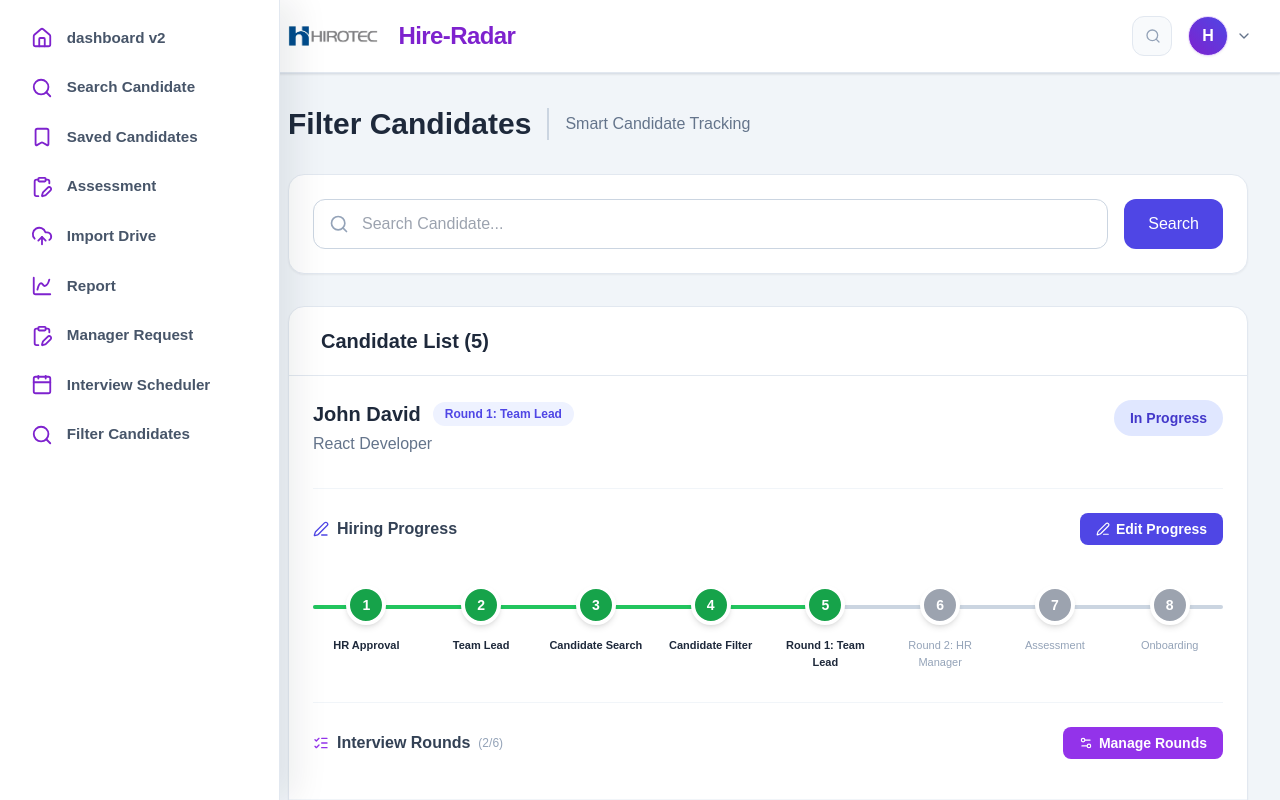
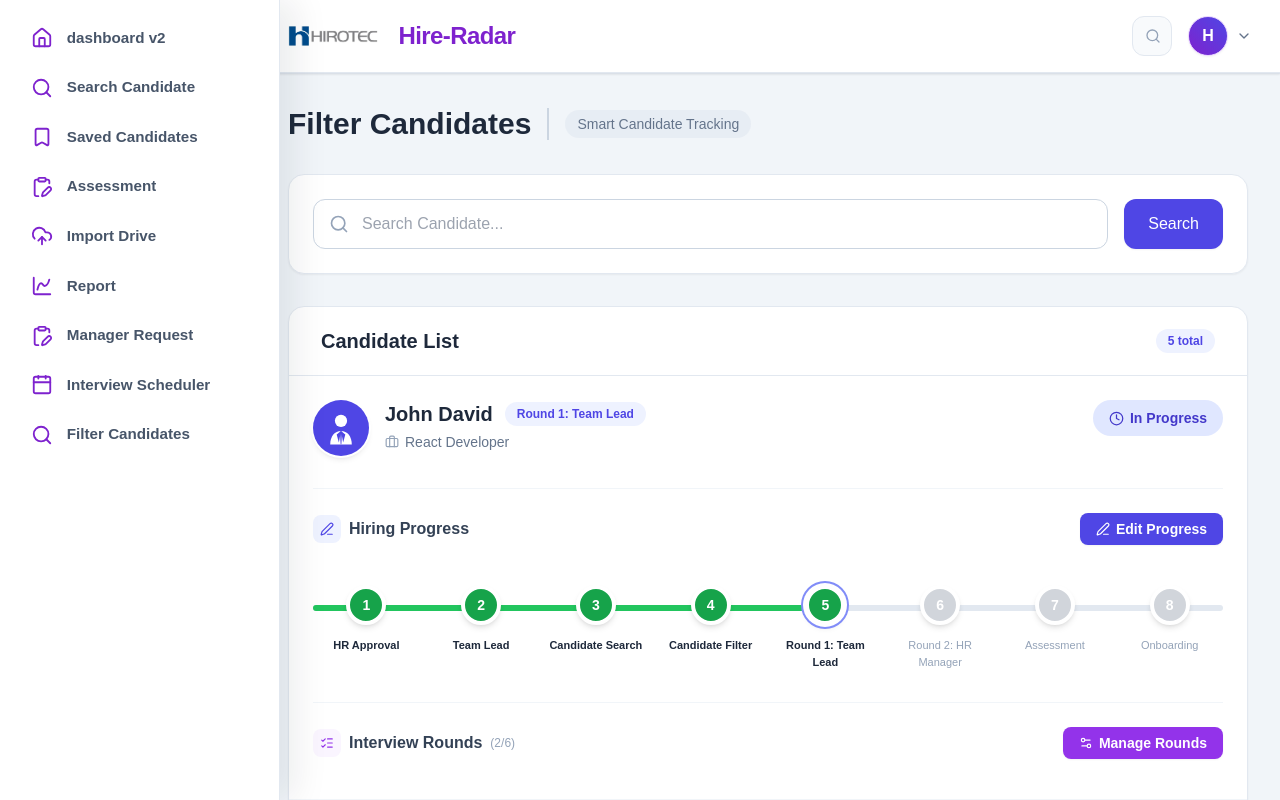
Before and after one commit to John-Divine-Mathew/Hire-Radar, a React app in the folder frontend/: page /filterCandidates in a window 1280 px wide. Built offline with nearby package versions, Linux system fonts and the light colour scheme; the HTML template or start-up script is replaced by a standard one.

Commit message:
Gender Icon was Added in the Filter Candidate page

```diff
--- a/frontend/src/pages/filtercandidates.jsx
+++ b/frontend/src/pages/filtercandidates.jsx
@@ -9,6 +9,10 @@ import {
   Settings2,
   Trash2,
   Plus,
+  Briefcase,
+  CheckCircle2,
+  Clock,
+  Users,
 } from "lucide-react";
 
 export default function FilterCandidate() {
@@ -21,6 +25,7 @@ export default function FilterCandidate() {
       id: 1,
       name: "John David",
       role: "React Developer",
+      gender: "male",
       status: "Interview Round 1",
       step: 5,
       rounds: [
@@ -32,6 +37,7 @@ export default function FilterCandidate() {
       id: 2,
       name: "Arun Kumar",
       role: "UI/UX Designer",
+      gender: "male",
       status: "Candidate Filter",
       step: 4,
       rounds: [{ id: 201, label: "Design Lead" }],
@@ -40,6 +46,7 @@ export default function FilterCandidate() {
       id: 3,
       name: "Priya Sharma",
       role: "Software Tester",
+      gender: "female",
       status: "Assessment",
       step: 6,
       rounds: [
@@ -52,6 +59,7 @@ export default function FilterCandidate() {
       id: 4,
       name: "Vignesh Kumar",
       role: "Java Full Stack Developer",
+      gender: "male",
       status: "Onboarding",
       step: 7,
       rounds: [
@@ -65,6 +73,7 @@ export default function FilterCandidate() {
       id: 5,
       name: "Karthik Raj",
       role: "Python Developer",
+      gender: "male",
       status: "Candidate Search",
       step: 3,
       rounds: [],
@@ -91,6 +100,52 @@ export default function FilterCandidate() {
     }
 
     return [...preInterview, ...roundStages, ...postInterview];
+  };
+
+  const GenderAvatar = ({ gender, completed }) => {
+    const bgClass = completed ? "bg-green-600" : "bg-indigo-600";
+    const bgHex = completed ? "#16A34A" : "#4F46E5";
+
+    return (
+      <div
+        className={`w-14 h-14 shrink-0 rounded-full flex items-center justify-center shadow-md ring-2 ring-white ${bgClass}`}
+      >
+        {gender === "female" ? (
+          <svg viewBox="0 0 100 100" className="w-9 h-9">
+            {/* Hair silhouette */}
+            <path
+              d="M50,6 C64,6 74,17 74,30 C74,36 71,41 67,45 C74,52 78,62 78,74 L70,74 C70,63 67,54 61,48 C58,50 54,51 50,51 C46,51 42,50 39,48 C33,54 30,63 30,74 L22,74 C22,62 26,52 33,45 C29,41 26,36 26,30 C26,17 36,6 50,6 Z"
+              fill="white"
+            />
+            {/* Head */}
+            <circle cx="50" cy="29" r="15" fill="white" />
+            {/* Shoulders / blazer */}
+            <path
+              d="M28,96 C28,78 38,66 50,66 C62,66 72,78 72,96 Z"
+              fill="white"
+            />
+            {/* Blazer lapels */}
+            <path d="M50,66 L40,74 L46,92 Z" fill={bgHex} />
+            <path d="M50,66 L60,74 L54,92 Z" fill={bgHex} />
+          </svg>
+        ) : (
+          <svg viewBox="0 0 100 100" className="w-9 h-9">
+            {/* Shoulders / suit */}
+            <path
+              d="M20,96 C20,72 33,58 50,58 C67,58 80,72 80,96 Z"
+              fill="white"
+            />
+            {/* Head */}
+            <circle cx="50" cy="30" r="17" fill="white" />
+            {/* Suit lapels */}
+            <path d="M50,58 L38,68 L44,90 Z" fill={bgHex} />
+            <path d="M50,58 L62,68 L56,90 Z" fill={bgHex} />
+            {/* Tie */}
+            <path d="M47,60 L53,60 L51,95 L49,95 Z" fill={bgHex} />
+          </svg>
+        )}
+      </div>
+    );
   };
 
   // ---------- Stage editing ----------
@@ -190,7 +245,9 @@ export default function FilterCandidate() {
               Filter Candidates
             </h1>
             <div className="h-8 border-l-2 border-slate-300"></div>
-            <span className="text-slate-500">Smart Candidate Tracking</span>
+            <span className="text-slate-500 text-sm font-medium bg-slate-200/60 px-3 py-1 rounded-full">
+              Smart Candidate Tracking
+            </span>
           </div>
 
           {/* Search Bar */}
@@ -206,10 +263,10 @@ export default function FilterCandidate() {
                   placeholder="Search Candidate..."
                   value={search}
                   onChange={(e) => setSearch(e.target.value)}
-                  className="w-full pl-12 pr-4 py-3 rounded-xl border border-slate-300 focus:ring-2 focus:ring-indigo-500 outline-none"
+                  className="w-full pl-12 pr-4 py-3 rounded-xl border border-slate-300 focus:ring-2 focus:ring-indigo-500 focus:border-indigo-500 outline-none transition"
                 />
               </div>
-              <button className="bg-indigo-600 hover:bg-indigo-700 text-white px-6 rounded-xl font-medium">
+              <button className="bg-indigo-600 hover:bg-indigo-700 text-white px-6 rounded-xl font-medium transition shadow-sm">
                 Search
               </button>
             </div>
@@ -217,10 +274,13 @@ export default function FilterCandidate() {
 
           {/* Candidate List */}
           <div className="bg-white rounded-2xl shadow-sm border border-slate-200 mt-8">
-            <div className="border-b border-slate-200 px-8 py-5">
+            <div className="border-b border-slate-200 px-8 py-5 flex items-center justify-between">
               <h2 className="text-xl font-bold text-slate-800">
-                Candidate List ({filteredCandidates.length})
+                Candidate List
               </h2>
+              <span className="text-xs font-semibold bg-indigo-50 text-indigo-600 px-3 py-1 rounded-full">
+                {filteredCandidates.length} total
+              </span>
             </div>
 
             <div className="divide-y divide-slate-100">
@@ -237,14 +297,23 @@ export default function FilterCandidate() {
                   ? Math.min(draftStep, dynamicStages.length)
                   : Math.min(candidate.step, dynamicStages.length);
 
+                const isCompleted = displayStep >= dynamicStages.length;
+
                 return (
                   <div
                     key={candidate.id}
-                    className="p-6 hover:bg-slate-50/50 transition"
+                    className="p-6 hover:bg-slate-50/60 transition"
                   >
-                    <div className="flex justify-between items-start">
+                    <div className="flex justify-between items-start gap-4">
+                      <div className="flex items-start gap-4">
+                        {/* Avatar */}
+                        <GenderAvatar
+                          gender={candidate.gender}
+                          completed={isCompleted}
+                        />
+
                         <div>
-                        <div className="flex items-center gap-3">
+                          <div className="flex items-center gap-3 flex-wrap">
                             <h3 className="text-xl font-bold text-slate-800">
                               {candidate.name}
                             </h3>
@@ -252,27 +321,36 @@ export default function FilterCandidate() {
                               {dynamicStages[displayStep - 1] || "In Progress"}
                             </span>
                           </div>
-                        <p className="text-slate-500 mt-1">{candidate.role}</p>
+                          <p className="text-slate-500 mt-1 flex items-center gap-1.5 text-sm">
+                            <Briefcase size={14} className="text-slate-400" />
+                            {candidate.role}
+                          </p>
+                        </div>
                       </div>
 
                       <span
-                        className={`px-4 py-2 rounded-full text-sm font-semibold ${
-                          displayStep >= dynamicStages.length
+                        className={`flex items-center gap-1.5 px-4 py-2 rounded-full text-sm font-semibold shrink-0 ${
+                          isCompleted
                             ? "bg-green-100 text-green-700"
                             : "bg-indigo-100 text-indigo-700"
                         }`}
                       >
-                        {displayStep >= dynamicStages.length
-                          ? "Completed"
-                          : "In Progress"}
+                        {isCompleted ? (
+                          <CheckCircle2 size={15} />
+                        ) : (
+                          <Clock size={15} />
+                        )}
+                        {isCompleted ? "Completed" : "In Progress"}
                       </span>
                     </div>
 
                     {/* Stage Timeline */}
                     <div className="mt-8 pt-6 border-t border-slate-100">
-                      <div className="flex justify-between items-center mb-6">
+                      <div className="flex justify-between items-center mb-6 flex-wrap gap-3">
                         <h4 className="font-semibold text-slate-700 flex items-center gap-2">
-                          <Edit3 size={16} className="text-indigo-600" />
+                          <span className="w-7 h-7 rounded-lg bg-indigo-50 flex items-center justify-center">
+                            <Edit3 size={14} className="text-indigo-600" />
+                          </span>
                           Hiring Progress
                         </h4>
 
@@ -296,7 +374,7 @@ export default function FilterCandidate() {
                           {isEditingStage ? (
                             <button
                               onClick={() => handleSaveStage(candidate)}
-                              className="flex items-center gap-1.5 bg-green-600 hover:bg-green-700 text-white px-4 py-1.5 rounded-lg text-sm font-semibold transition"
+                              className="flex items-center gap-1.5 bg-green-600 hover:bg-green-700 text-white px-4 py-1.5 rounded-lg text-sm font-semibold transition shadow-sm"
                             >
                               <Check size={14} />
                               Save
@@ -304,7 +382,7 @@ export default function FilterCandidate() {
                           ) : (
                             <button
                               onClick={() => startEditingStage(candidate)}
-                              className="flex items-center gap-1.5 bg-indigo-600 hover:bg-indigo-700 text-white px-4 py-1.5 rounded-lg text-sm font-semibold transition"
+                              className="flex items-center gap-1.5 bg-indigo-600 hover:bg-indigo-700 text-white px-4 py-1.5 rounded-lg text-sm font-semibold transition shadow-sm"
                             >
                               <Edit3 size={14} />
                               Edit Progress
@@ -315,10 +393,10 @@ export default function FilterCandidate() {
 
                       {/* Visual Timeline Bar */}
                       <div className="relative pt-4 pb-2">
-                        <div className="absolute top-9 left-0 right-0 h-1 bg-slate-300 rounded-full"></div>
+                        <div className="absolute top-9 left-0 right-0 h-1.5 bg-slate-200 rounded-full"></div>
 
                         <div
-                          className="absolute top-9 left-0 h-1 bg-green-500 rounded-full transition-all duration-500"
+                          className="absolute top-9 left-0 h-1.5 bg-green-500 rounded-full transition-all duration-500"
                           style={{
                             width: `${
                               ((displayStep - 1) /
@@ -336,6 +414,7 @@ export default function FilterCandidate() {
                         >
                           {dynamicStages.map((stage, index) => {
                             const completed = index + 1 <= displayStep;
+                            const isCurrent = index + 1 === displayStep;
 
                             return (
                               <div
@@ -346,7 +425,6 @@ export default function FilterCandidate() {
                                     : "cursor-default"
                                 }`}
                                 onClick={() => {
-                                  // Direct timeline clicks only update temporary draft stage during active editing
                                   if (isEditingStage) {
                                     setDraftStep(index + 1);
                                   }
@@ -356,7 +434,11 @@ export default function FilterCandidate() {
                                   className={`w-10 h-10 rounded-full flex items-center justify-center text-white text-sm font-bold border-4 border-white shadow-md transition-all ${
                                     isEditingStage ? "hover:scale-105" : ""
                                   } ${
-                                    completed ? "bg-green-600" : "bg-gray-400"
+                                    completed ? "bg-green-600" : "bg-gray-300"
+                                  } ${
+                                    isCurrent
+                                      ? "ring-2 ring-offset-2 ring-indigo-400"
+                                      : ""
                                   }`}
                                 >
                                   {index + 1}
@@ -380,9 +462,11 @@ export default function FilterCandidate() {
 
                     {/* Interview Rounds Section */}
                     <div className="mt-6 pt-6 border-t border-slate-100">
-                      <div className="flex justify-between items-center mb-4">
+                      <div className="flex justify-between items-center mb-4 flex-wrap gap-3">
                         <h4 className="font-semibold text-slate-700 flex items-center gap-2">
-                          <ListChecks size={16} className="text-purple-600" />
+                          <span className="w-7 h-7 rounded-lg bg-purple-50 flex items-center justify-center">
+                            <ListChecks size={14} className="text-purple-600" />
+                          </span>
                           Interview Rounds
                           <span className="text-xs font-normal text-slate-400">
                             ({roundsForTimeline.length}/{MAX_ROUNDS})
@@ -392,7 +476,7 @@ export default function FilterCandidate() {
                         {isEditingRounds ? (
                           <button
                             onClick={() => handleSaveRounds(candidate)}
-                            className="flex items-center gap-1.5 bg-green-600 hover:bg-green-700 text-white px-4 py-1.5 rounded-lg text-sm font-semibold transition"
+                            className="flex items-center gap-1.5 bg-green-600 hover:bg-green-700 text-white px-4 py-1.5 rounded-lg text-sm font-semibold transition shadow-sm"
                           >
                             <Check size={14} />
                             Save Rounds
@@ -400,7 +484,7 @@ export default function FilterCandidate() {
                         ) : (
                           <button
                             onClick={() => startEditingRounds(candidate)}
-                            className="flex items-center gap-1.5 bg-purple-600 hover:bg-purple-700 text-white px-4 py-1.5 rounded-lg text-sm font-semibold transition"
+                            className="flex items-center gap-1.5 bg-purple-600 hover:bg-purple-700 text-white px-4 py-1.5 rounded-lg text-sm font-semibold transition shadow-sm"
                           >
                             <Settings2 size={14} />
                             Manage Rounds
@@ -416,7 +500,7 @@ export default function FilterCandidate() {
                               className="flex items-center justify-between bg-slate-50 border border-slate-200 rounded-lg px-4 py-2.5"
                             >
                               <div className="flex items-center gap-2 flex-1">
-                                <span className="text-xs font-semibold text-purple-600 shrink-0">
+                                <span className="w-16 shrink-0 text-xs font-semibold text-purple-600">
                                   Round {idx + 1}
                                 </span>
                                 <input
@@ -429,13 +513,13 @@ export default function FilterCandidate() {
                                     )
                                   }
                                   placeholder="e.g. Technical Round"
-                                  className="flex-1 bg-white text-sm font-medium text-slate-700 outline-none border border-slate-200 focus:border-purple-400 rounded-md px-2 py-1"
+                                  className="flex-1 bg-white text-sm font-medium text-slate-700 outline-none border border-slate-200 focus:border-purple-400 focus:ring-2 focus:ring-purple-100 rounded-md px-2 py-1.5 transition"
                                 />
                               </div>
 
                               <button
                                 onClick={() => handleDeleteRound(round.id)}
-                                className="ml-3 text-red-500 hover:text-red-700 transition"
+                                className="ml-3 text-red-500 hover:text-red-700 hover:bg-red-50 p-1.5 rounded-md transition"
                                 title="Remove round"
                               >
                                 <Trash2 size={16} />
@@ -467,6 +551,9 @@ export default function FilterCandidate() {
 
               {filteredCandidates.length === 0 && (
                 <div className="py-20 text-center">
+                  <div className="w-14 h-14 rounded-full bg-slate-100 flex items-center justify-center mx-auto mb-4">
+                    <Users size={24} className="text-slate-400" />
+                  </div>
                   <h2 className="text-2xl font-bold text-slate-700">
                     No Candidate Found
                   </h2>
```
Lines whose indentation alone changed are shown as unchanged.
